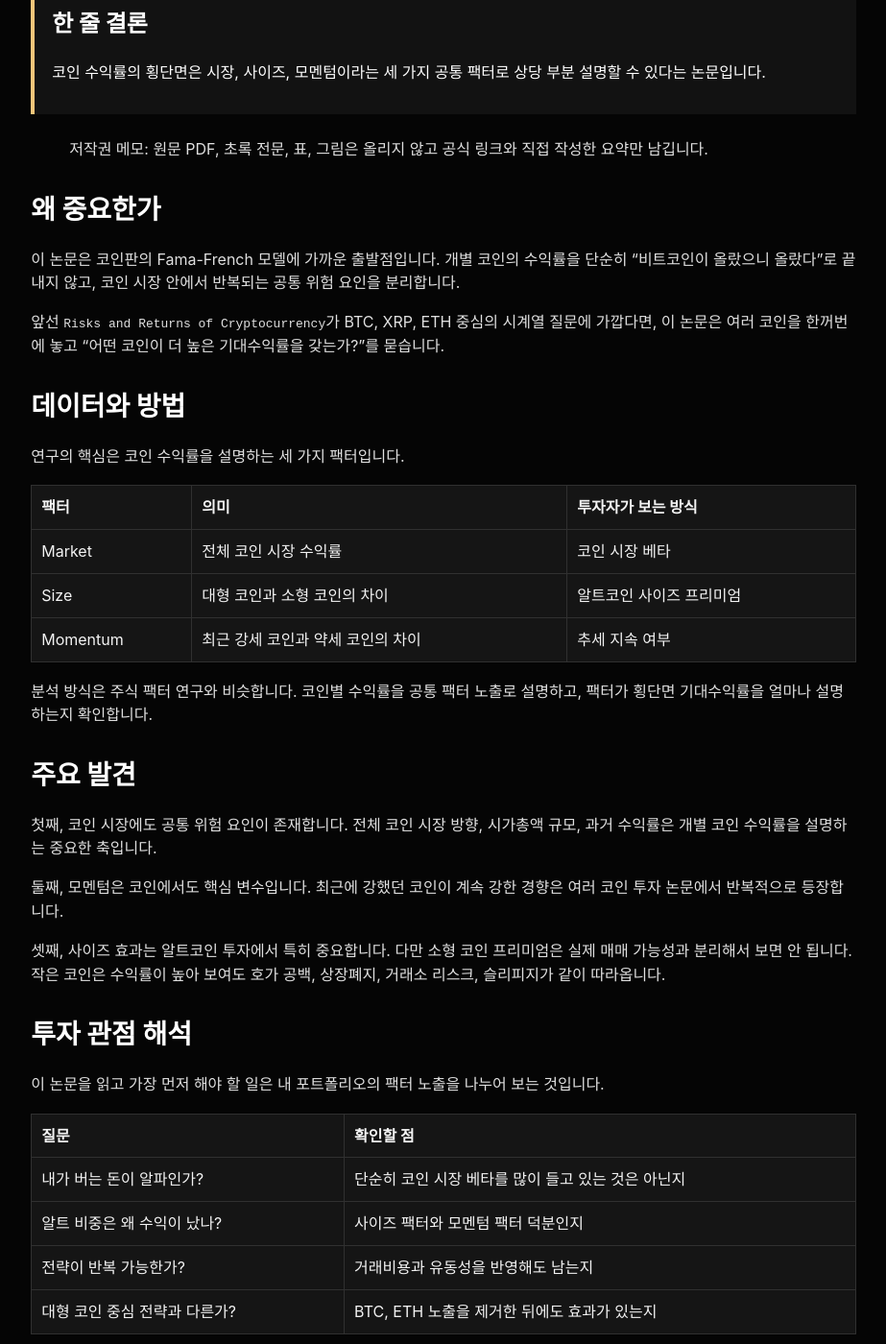
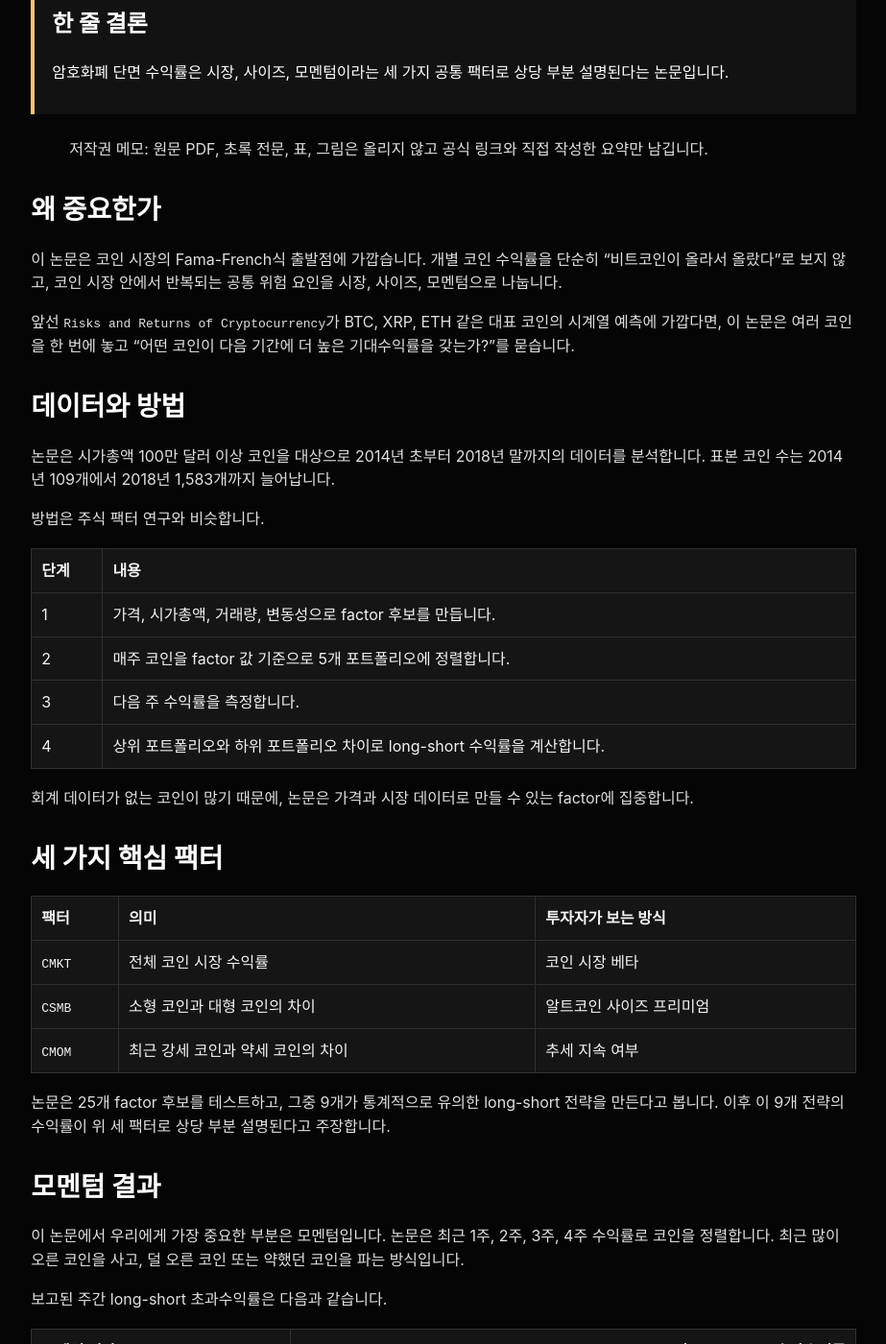
Before and after one commit to kcw8335/kcw8335.github.io, a Jekyll site: the page built from papers/common-risk-factors-in-cryptocurrency.md, in a window 1280 px wide and 1400 px high, scrolled down 597 px. Shown: the whole window at 96% size, without its empty margins (19-942 px from the left). Built offline with Jekyll 4.4.1, drawn with Linux system fonts in a browser that asks for light colours; some of the changed text lies outside the part shown.

Commit message:
Expand crypto factor paper review

```diff
--- a/papers/common-risk-factors-in-cryptocurrency.md
+++ b/papers/common-risk-factors-in-cryptocurrency.md
@@ -18,7 +18,7 @@
   - size
   - momentum
   - cross-section
-thesis: "코인 수익률의 횡단면은 시장, 사이즈, 모멘텀이라는 세 가지 공통 팩터로 상당 부분 설명할 수 있다는 논문입니다."
+thesis: "암호화폐 단면 수익률은 시장, 사이즈, 모멘텀이라는 세 가지 공통 팩터로 상당 부분 설명된다는 논문입니다."
 links:
   - label: Wiley DOI
     url: https://onlinelibrary.wiley.com/doi/full/10.1111/jofi.13119
@@ -30,51 +30,104 @@
 
 ## 왜 중요한가
 
-이 논문은 코인판의 Fama-French 모델에 가까운 출발점입니다. 개별 코인의 수익률을 단순히 “비트코인이 올랐으니 올랐다”로 끝내지 않고, 코인 시장 안에서 반복되는 공통 위험 요인을 분리합니다.
+이 논문은 코인 시장의 Fama-French식 출발점에 가깝습니다. 개별 코인 수익률을 단순히 "비트코인이 올라서 올랐다"로 보지 않고, 코인 시장 안에서 반복되는 공통 위험 요인을 시장, 사이즈, 모멘텀으로 나눕니다.
 
-앞선 `Risks and Returns of Cryptocurrency`가 BTC, XRP, ETH 중심의 시계열 질문에 가깝다면, 이 논문은 여러 코인을 한꺼번에 놓고 “어떤 코인이 더 높은 기대수익률을 갖는가?”를 묻습니다.
+앞선 `Risks and Returns of Cryptocurrency`가 BTC, XRP, ETH 같은 대표 코인의 시계열 예측에 가깝다면, 이 논문은 여러 코인을 한 번에 놓고 "어떤 코인이 다음 기간에 더 높은 기대수익률을 갖는가?"를 묻습니다.
 
 ## 데이터와 방법
 
-연구의 핵심은 코인 수익률을 설명하는 세 가지 팩터입니다.
+논문은 시가총액 100만 달러 이상 코인을 대상으로 2014년 초부터 2018년 말까지의 데이터를 분석합니다. 표본 코인 수는 2014년 109개에서 2018년 1,583개까지 늘어납니다.
+
+방법은 주식 팩터 연구와 비슷합니다.
+
+| 단계 | 내용 |
+|---|---|
+| 1 | 가격, 시가총액, 거래량, 변동성으로 factor 후보를 만듭니다. |
+| 2 | 매주 코인을 factor 값 기준으로 5개 포트폴리오에 정렬합니다. |
+| 3 | 다음 주 수익률을 측정합니다. |
+| 4 | 상위 포트폴리오와 하위 포트폴리오 차이로 long-short 수익률을 계산합니다. |
+
+회계 데이터가 없는 코인이 많기 때문에, 논문은 가격과 시장 데이터로 만들 수 있는 factor에 집중합니다.
+
+## 세 가지 핵심 팩터
 
 | 팩터 | 의미 | 투자자가 보는 방식 |
 |---|---|---|
-| Market | 전체 코인 시장 수익률 | 코인 시장 베타 |
-| Size | 대형 코인과 소형 코인의 차이 | 알트코인 사이즈 프리미엄 |
-| Momentum | 최근 강세 코인과 약세 코인의 차이 | 추세 지속 여부 |
+| `CMKT` | 전체 코인 시장 수익률 | 코인 시장 베타 |
+| `CSMB` | 소형 코인과 대형 코인의 차이 | 알트코인 사이즈 프리미엄 |
+| `CMOM` | 최근 강세 코인과 약세 코인의 차이 | 추세 지속 여부 |
 
-분석 방식은 주식 팩터 연구와 비슷합니다. 코인별 수익률을 공통 팩터 노출로 설명하고, 팩터가 횡단면 기대수익률을 얼마나 설명하는지 확인합니다.
+논문은 25개 factor 후보를 테스트하고, 그중 9개가 통계적으로 유의한 long-short 전략을 만든다고 봅니다. 이후 이 9개 전략의 수익률이 위 세 팩터로 상당 부분 설명된다고 주장합니다.
 
-## 주요 발견
+## 모멘텀 결과
 
-첫째, 코인 시장에도 공통 위험 요인이 존재합니다. 전체 코인 시장 방향, 시가총액 규모, 과거 수익률은 개별 코인 수익률을 설명하는 중요한 축입니다.
+이 논문에서 우리에게 가장 중요한 부분은 모멘텀입니다. 논문은 최근 1주, 2주, 3주, 4주 수익률로 코인을 정렬합니다. 최근 많이 오른 코인을 사고, 덜 오른 코인 또는 약했던 코인을 파는 방식입니다.
 
-둘째, 모멘텀은 코인에서도 핵심 변수입니다. 최근에 강했던 코인이 계속 강한 경향은 여러 코인 투자 논문에서 반복적으로 등장합니다.
+보고된 주간 long-short 초과수익률은 다음과 같습니다.
 
-셋째, 사이즈 효과는 알트코인 투자에서 특히 중요합니다. 다만 소형 코인 프리미엄은 실제 매매 가능성과 분리해서 보면 안 됩니다. 작은 코인은 수익률이 높아 보여도 호가 공백, 상장폐지, 거래소 리스크, 슬리피지가 같이 따라옵니다.
+| 모멘텀 기간 | 주간 long-short 초과수익률 |
+|---|---:|
+| 1주 | 약 2.7% |
+| 2주 | 약 3.3% |
+| 3주 | 약 4.1% |
+| 4주 | 약 2.5% |
+
+8주, 16주, 50주, 100주 모멘텀은 이 표본에서는 통계적으로 유의하지 않았습니다. 논문은 3주 모멘텀의 spread가 가장 컸기 때문에 `CMOM` 구성에 3주 모멘텀을 사용합니다.
+
+## 추가 발견
+
+첫째, 코인 시장에도 공통 위험 요인이 존재합니다. 전체 시장 방향, 코인 규모, 최근 수익률은 개별 코인 수익률을 설명하는 중요한 축입니다.
+
+둘째, 사이즈 효과는 강하지만 실전에서는 조심해야 합니다. 소형 코인 프리미엄은 호가 공백, 상장폐지, 거래소 리스크, 슬리피지와 함께 봐야 합니다.
+
+셋째, 모멘텀은 작은 코인보다 큰 코인에서 더 강하게 나타납니다. 논문은 아래 median size 그룹의 모멘텀 수익률은 유의하지 않고, 위 median size 그룹에서는 유의하게 강하다고 봅니다.
 
 ## 투자 관점 해석
 
-이 논문을 읽고 가장 먼저 해야 할 일은 내 포트폴리오의 팩터 노출을 나누어 보는 것입니다.
+이 논문을 읽고 가장 먼저 해야 할 일은 포트폴리오 수익을 팩터 노출로 나누어 보는 것입니다.
 
 | 질문 | 확인할 점 |
 |---|---|
-| 내가 버는 돈이 알파인가? | 단순히 코인 시장 베타를 많이 들고 있는 것은 아닌지 |
-| 알트 비중은 왜 수익이 났나? | 사이즈 팩터와 모멘텀 팩터 덕분인지 |
-| 전략이 반복 가능한가? | 거래비용과 유동성을 반영해도 남는지 |
-| 대형 코인 중심 전략과 다른가? | BTC, ETH 노출을 제거한 뒤에도 효과가 있는지 |
+| 내가 버는 돈이 알파인가? | 단순히 코인 시장 베타를 많이 들고 있는 것은 아닌지 확인합니다. |
+| 알트 비중은 왜 수익이 났나? | 사이즈 팩터와 모멘텀 팩터 덕분인지 분리합니다. |
+| 전략이 반복 가능한가? | 거래비용, 슬리피지, 숏 가능성을 반영해도 남는지 봅니다. |
+| 대형 코인 중심 전략과 다른가? | BTC, ETH 노출을 제거한 뒤에도 효과가 있는지 확인합니다. |
 
-좋은 사용법은 이 논문을 체크리스트로 쓰는 것입니다. 어떤 알트코인을 고를 때 “시장, 사이즈, 모멘텀을 제거한 뒤에도 이유가 남는가?”를 따져볼 수 있습니다.
+좋은 사용법은 이 논문을 체크리스트로 쓰는 것입니다. 어떤 알트코인을 고를 때 "시장, 사이즈, 모멘텀을 제거한 뒤에도 이유가 남는가?"를 따져볼 수 있습니다.
+
+## 2단계 코인 선택 알고리즘과의 연결
+
+현재 코인 선택 2단계는 최근 30분봉 수익률을 합산해 심볼별 score를 만들고, score가 강한 심볼을 long 또는 short 후보로 고릅니다. 이 구조는 논문의 모멘텀 아이디어와 연결됩니다.
+
+연결되는 부분:
+
+- 최근 수익률로 코인을 정렬합니다.
+- 강한 코인과 약한 코인의 차이를 신호로 봅니다.
+- 여러 코인을 동시에 비교하는 cross-sectional 접근입니다.
+- 단순 시장 베타가 아니라 코인 간 상대 강도를 봅니다.
+
+하지만 현재 2단계 파라미터가 논문에서 그대로 나온 것은 아닙니다.
+
+| 항목 | 논문 | 현재 2단계 |
+|---|---|---|
+| 데이터 주기 | 주간 | 30분봉 |
+| lookback | 1~4주 | 48개 30분봉, 약 24시간 |
+| 선택 방식 | quintile portfolio | `top_k = 1` 중심의 집중 선택 |
+| threshold | 별도 고정값 없음 | `min_abs_score = 0.02` |
+| 거래 대상 | 넓은 코인 표본 | Bybit linear USDT 선물 후보 |
+
+따라서 이 논문은 "최근 수익률 기반 score를 쓰는 방향성"은 뒷받침합니다. 다만 `lookback=48`, `min_abs_score=0.02`, `top_k=1`은 논문 근거가 아니라 로컬 백테스트로 검증해야 하는 엔지니어링 파라미터입니다.
 
 ## 한계
 
-팩터가 존재한다는 말은 쉽게 돈을 번다는 뜻이 아닙니다. 특히 코인 횡단면 연구는 생존 편향, 거래소별 가격 차이, 유동성, 세금, 상장폐지, 데이터 품질 문제에 민감합니다.
+팩터가 존재한다는 말은 쉽게 돈을 번다는 뜻이 아닙니다. 특히 코인 횡단면 연구는 생존 편향, 거래소별 가격 차이, 유동성, 상장폐지, 데이터 품질 문제에 민감합니다.
+
+논문의 기본 long-short 결과는 거래비용과 슬리피지를 강하게 반영한 실전 선물 백테스트가 아닙니다. 또한 작은 코인을 실제로 short하기 어려울 수 있어, 논문도 Bitcoin을 short하는 대체 검증을 따로 확인합니다.
 
 또 하나의 한계는 시장 구조가 계속 바뀐다는 점입니다. 2024년 이후에는 현물 ETF, 기관 커스터디, 파생상품, 스테이블코인 유동성의 영향이 더 커졌습니다. 따라서 세 팩터는 출발점이지 완성된 지도는 아닙니다.
 
 ## 내 결론
 
-코인 투자 논문을 공부한다면 반드시 읽어야 하는 핵심 논문입니다. “좋은 알트 찾기”를 감으로 하지 않고, 시장 베타, 사이즈, 모멘텀으로 쪼개 생각하게 만들어 줍니다.
+코인 투자 논문을 공부한다면 반드시 읽어야 하는 핵심 논문입니다. "좋은 알트 찾기"를 감으로 하지 않고, 시장 베타, 사이즈, 모멘텀으로 쪼개 생각하게 만들어 줍니다.
 
-실전에서는 이 논문의 팩터를 기본 모델로 두고, 유동성, 온체인, 거래소 구조, 주식시장 노출을 추가하는 방식이 좋습니다.
+실전에서는 이 논문의 팩터를 기본 모델로 두고, 유동성, 온체인, 거래소 구조, 주식시장 노출을 추가하는 방식이 좋습니다. 특히 자동 코인 선택 전략에서는 모멘텀 score를 쓰되, 논문과 다른 짧은 시간축 파라미터는 반드시 별도 백테스트로 검증해야 합니다.
```
Also changed, not shown: other parts of papers/common-risk-factors-in-cryptocurrency.md (+1 -1 lines).
